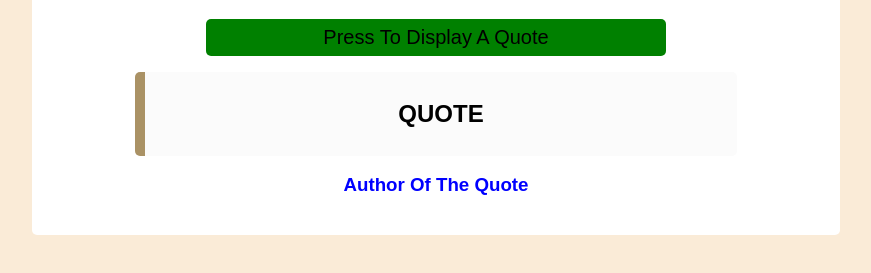
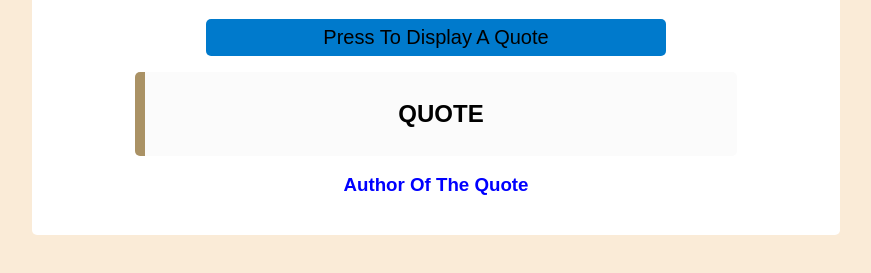
Before and after one commit to SumonWebDev/FAMOUS-QUOTE, a plain HTML site: page index.html in a window 1280 px wide. In both pictures the pointer is over the button "Press To Display A Quote". Shown: the part 323-596 px from the top of the page, without its empty margins (204-1075 px from the left). Drawn offline with Linux system fonts and the light colour scheme.

Commit message:
sending file

```diff
--- a/style.css
+++ b/style.css
@@ -43,7 +43,7 @@ button{
 }
 
 #quoteBtn:hover{
-    background-color: green;
+    background-color:#007ACC;
 }
 #quote{
     font-weight: bold;
```
